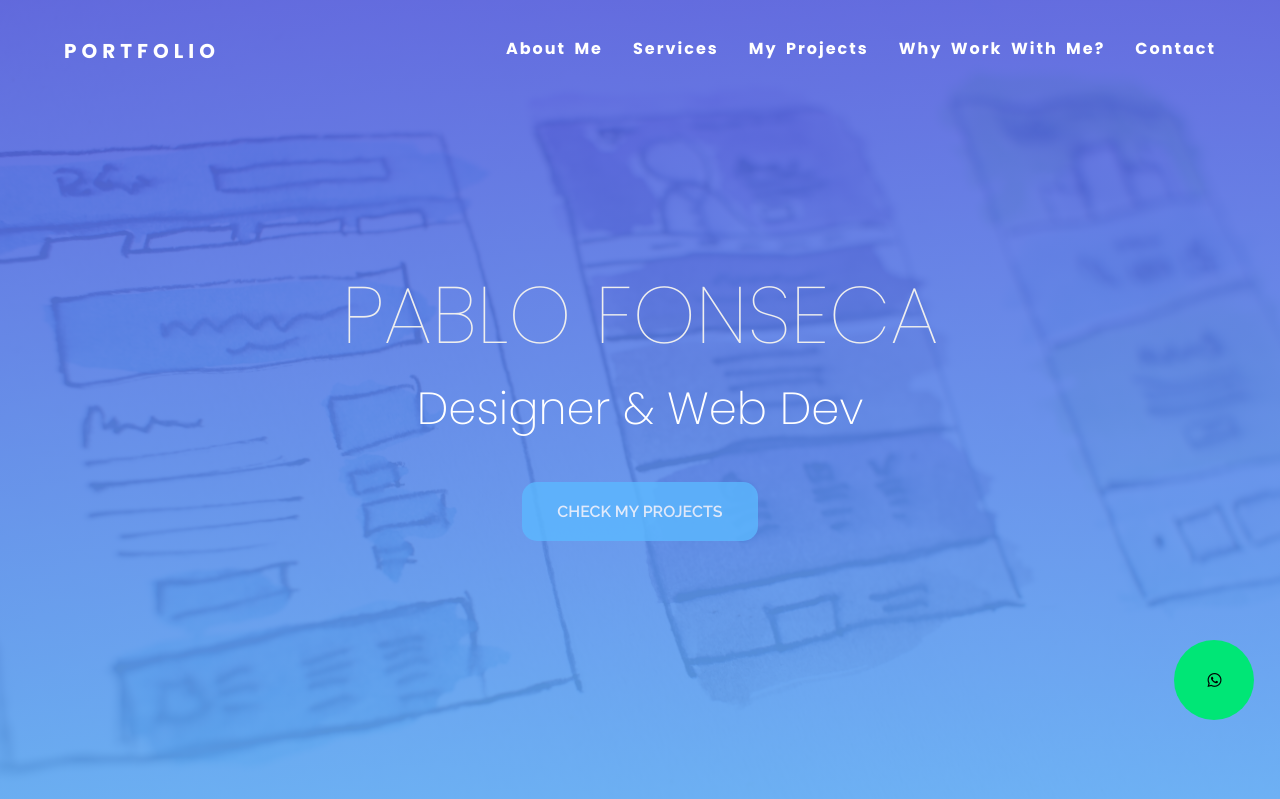
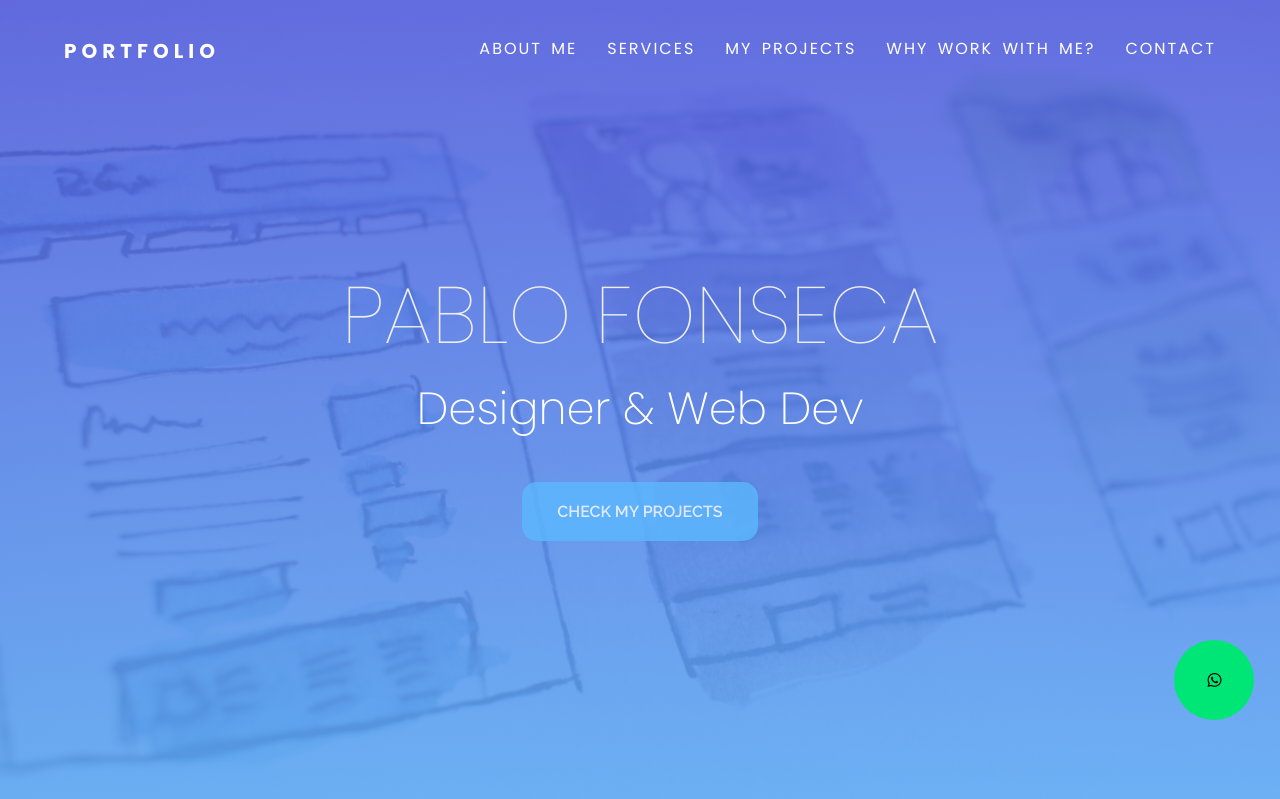
Before and after one commit to PabloFonsecaMoncada/pablofonseca.github.io, a PHP site: page / in a window 1280 px wide. Shown: the top 799 px of the page. Run offline with PHP 8.4, Linux system fonts and the light colour scheme; some libraries are stand-ins or nearby versions.

Commit message:
Made some modifications in navigation bar

```diff
--- a/Styles/professional-website-styles.css
+++ b/Styles/professional-website-styles.css
@@ -270,7 +270,7 @@
 header nav ul li a {
     text-decoration: none;
     color: #FFFFFF;
-    font-weight: 500;
+    font-weight: 200;
     letter-spacing: 2px;
     word-spacing: 3px;
     font-weight: 400;
@@ -279,6 +279,7 @@
     transition-property: all;
     -webkit-transition-duration: .2s;
     transition-duration: .2s;
+    text-transform: uppercase;
 }
 
 header nav ul li a:hover {
@@ -854,7 +855,8 @@
         top: 83px;
         left: 0;
         height: 258px;
-        background-color: #5CB8FF;
+        background-color: #333;
+        opacity: 0.9;
         width: 100%;
     }
     header nav ul {
--- a/index.html
+++ b/index.html
@@ -421,11 +421,9 @@
                         "background": "#FFFFFF"
                     });
                     $(".main a").css({
-                        "color": "#000000"
+                        "color": "#000000",
                     });
-                    $(".main a").css({
-                        "font-weight": "bold"
-                    });
+
                     $(".main #logo").css({
                         "color": "#000000"
                     });
```
